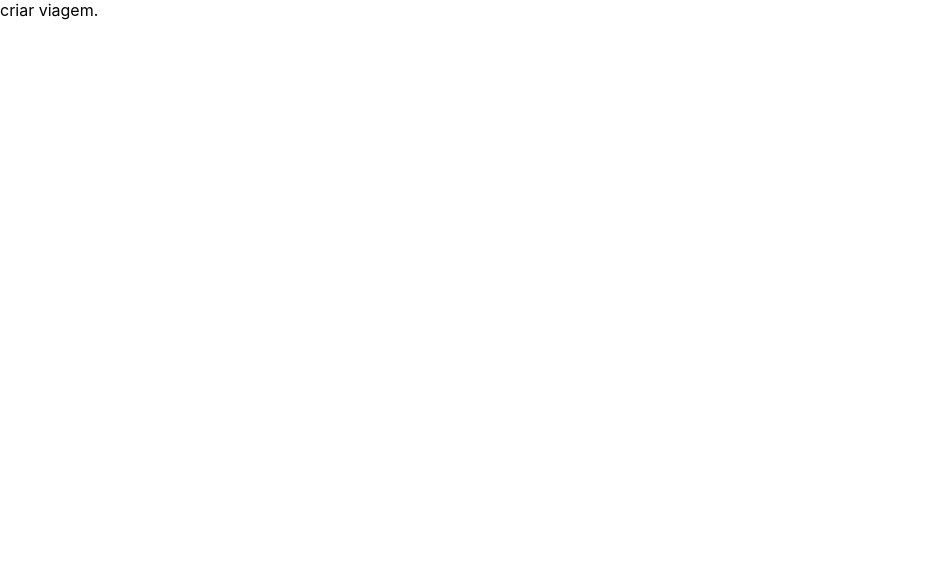
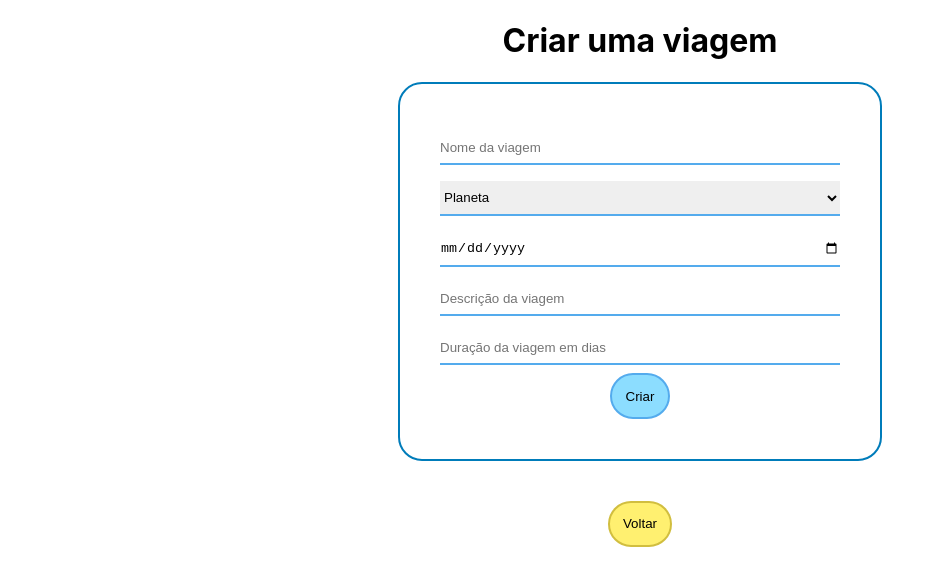
Before and after one commit to future4code/Noh-Ah-Jeong, a React (Create React App) app in the folder semana10/labex/: page /trips/create in a window 1280 px wide. Shown: the top 586 px of the page, without its empty margins (0-944 px from the left). Built offline with nearby package versions, Linux system fonts and the light colour scheme; sample sign-in values are in the browser's storage.

Commit message:
projeto finalizado

```diff
--- a/semana10/labex/src/pages/CreateTripPage/CreateTripPage.js
+++ b/semana10/labex/src/pages/CreateTripPage/CreateTripPage.js
@@ -1,11 +1,128 @@
 import React from "react";
 import useProtectedPage from '../../hooks/useProtectedPage';
+import { useHistory } from 'react-router-dom';
+import { useForm } from "../../hooks/useForm";
+import { MainContainer, Form, Input, Select, ButtonContainer } from "./styled";
+import { BlueButton, YellowButton } from '../../components/Buttons/styled'
+import axios from "axios";
+import { BaseURL, axiosConfig } from '../../constants/API';
 
 function CreateTripPage() {
     useProtectedPage()
 
-    return(
-        <div>criar viagem.</div>
+    const { form, onChange, resetState } = useForm({
+        name: "",
+        planet: "",
+        date: "",
+        description: "",
+        durationInDays: ""
+    })
+
+    const handleInputChange = (event) => {
+        const { name, value } = event.target
+
+        onChange(name, value)
+    }
+
+    const handleSubmittion = (event) => {
+        event.preventDefault()
+
+        createTrip()
+
+        resetState()
+    }
+
+    const createTrip = () => {
+        const body = {
+            "name": form.name,
+            "planet": form.planet,
+            "date": form.date,
+            "description": form.description,
+            "durationInDays": form.durationInDays
+        }
+
+        axios
+            .post(`${BaseURL}/trips`, body, axiosConfig)
+            .then((response) => {
+                alert("Viagem criada!")
+            })
+            .catch((error) => {
+                alert("Erro na criação!")
+            })
+    }
+
+    const history = useHistory()
+
+    const onClickGoBack = () => {
+        history.goBack()
+    }
+
+    return (
+        <MainContainer>
+            <h1>Criar uma viagem</h1>
+
+            <Form onSubmit={handleSubmittion}>
+                <Input
+                    value={form.name}
+                    name="name"
+                    onChange={handleInputChange}
+                    type='text'
+                    pattern='[A-z0-9À-ž\s]{5,}'
+                    title="No mínimo 5 letras"
+                    placeholder="Nome da viagem"
+                    required
+                />
+                <Select
+                    value={form.planet}
+                    name="planet"
+                    onChange={handleInputChange}
+                    required
+                >
+                    <option value="" disabled selected>Planeta</option>
+                    <option value="Mercúrio">Mercúrio</option>
+                    <option value="Vênus">Vênus</option>
+                    <option value="Marte">Marte</option>
+                    <option value="Júpiter">Júpiter</option>
+                    <option value="Saturno">Saturno</option>
+                    <option value="Urano">Urano</option>
+                    <option value="Netuno">Netuno</option>
+                </Select>
+                <Input
+                    value={form.date}
+                    name="date"
+                    onChange={handleInputChange}
+                    type='date'
+                    min="2020-11-20"
+                    title="Deve ser uma data futura"
+                    required
+                />
+                <Input
+                    value={form.description}
+                    name="description"
+                    onChange={handleInputChange}
+                    type='text'
+                    pattern='[A-z0-9À-ž\s]{30,}'
+                    title="No mínimo 30 letras"
+                    placeholder="Descrição da viagem"
+                    required
+                />
+                <Input
+                    value={form.durationInDays}
+                    name="durationInDays"
+                    onChange={handleInputChange}
+                    type='number'
+                    min="50"
+                    title="No mínimo 50 dias"
+                    placeholder="Duração da viagem em dias"
+                    required
+                />
+                <BlueButton>Criar</BlueButton>
+            </Form>
+
+            <ButtonContainer>
+                <YellowButton onClick={onClickGoBack}>Voltar</YellowButton>
+            </ButtonContainer>
+        </MainContainer>
     )
 }
 
--- /dev/null
+++ b/semana10/labex/src/pages/CreateTripPage/styled.js
@@ -0,0 +1,52 @@
+import styled from 'styled-components'
+import { mainBlue, darkBlue } from '../../constants/colors'
+
+export const MainContainer = styled.div`
+    display: flex;
+    flex-direction: column;
+    align-items: center;
+    width: 100vw;
+    height: 100vh;
+`
+
+export const Form = styled.form`
+    display: flex;
+    flex-direction: column;
+    align-items: center;
+    width: 400px;
+    border: 2px solid ${darkBlue};
+    border-radius: 24px;
+    padding: 40px;
+`
+
+export const Input = styled.input`
+    width: 100%;
+    border: none;
+    border-bottom: 2px solid ${mainBlue};
+    padding: 8px 0;
+    margin: 8px 0;
+    outline: none;
+    :hover {
+        border-bottom: 2px solid ${darkBlue}
+    }
+`
+
+export const Select = styled.select`
+    width: 100%;
+    border: none;
+    border-bottom: 2px solid ${mainBlue};
+    padding: 8px 0;
+    margin: 8px 0;
+    outline: none;
+    :hover {
+        border-bottom: 2px solid ${darkBlue}
+    }
+`
+
+export const ButtonContainer = styled.div`
+    display: flex;
+    flex-direction: column;
+    align-items: center;
+    width: 400px;
+    padding-top: 40px;
+`
--- a/semana10/labex/src/pages/ListTripsPage/ListTripsPage.js
+++ b/semana10/labex/src/pages/ListTripsPage/ListTripsPage.js
@@ -5,7 +5,7 @@ import useProtectedPage from '../../hooks/useProtectedPage';
 import { BaseURL } from '../../constants/API';
 import TripCard from '../../components/TripCard/TripCard';
 import { MainContainer, TripListCardContainer, ButtonContainer } from './styled';
-import { YellowButton } from '../../components/Buttons/styled';
+import { YellowButton, BlueButton } from '../../components/Buttons/styled';
 
 function ListTripsPage() {
     useProtectedPage()
@@ -52,6 +52,10 @@ function ListTripsPage() {
         history.push('/')
     }
 
+    const onClickGoToCreateTripPage = () => {
+        history.push('/trips/create')
+    }
+
     return (
         <MainContainer>
             <h1>Lista de Viagens</h1>
@@ -62,6 +66,7 @@ function ListTripsPage() {
 
             <ButtonContainer>
                 <YellowButton onClick={onClickLogout}>Logout</YellowButton>
+                <BlueButton onClick={onClickGoToCreateTripPage}>Criar Viagem</BlueButton>
             </ButtonContainer>
         </MainContainer>
     )
--- a/semana10/labex/src/pages/ListTripsPage/styled.js
+++ b/semana10/labex/src/pages/ListTripsPage/styled.js
@@ -21,7 +21,7 @@ export const TripListCardContainer = styled.div`
 
 export const ButtonContainer = styled.div`
     display: flex;
-    flex-direction: column;
+    justify-content: space-evenly;
     align-items: center;
     width: 400px;
     padding-top: 40px;
--- a/semana10/labex/src/pages/TripDetailsPage/TripDetailsPage.js
+++ b/semana10/labex/src/pages/TripDetailsPage/TripDetailsPage.js
@@ -71,8 +71,8 @@ function TripDetailsPage() {
                         return(
                             <CandidateContainer key={candidate.id}>
                                 {candidate.name}
-                                <ApproveButton onClick={() => decideCandidate(candidate.id, true)}></ApproveButton>
-                                <RejectButton onClick={() => decideCandidate(candidate.id, false)}></RejectButton>
+                                <ApproveButton onClick={() => decideCandidate(candidate.id, true)}>o</ApproveButton>
+                                <RejectButton onClick={() => decideCandidate(candidate.id, false)}>x</RejectButton>
                             </CandidateContainer>
                         )
                     })}
--- a/semana10/labex/src/pages/TripDetailsPage/styled.js
+++ b/semana10/labex/src/pages/TripDetailsPage/styled.js
@@ -40,9 +40,9 @@ export const ButtonContainer = styled.div`
 
 export const ApproveButton = styled.button`
     border: 2px solid ${darkBlue};
-    border-radius: 50%;
+    border-radius: 10%;
     background-color: ${mainBlue};
-    padding: 1em;
+    padding: 0.5em;
     margin: 0 16px;
     cursor: pointer;
     outline: none;
@@ -56,9 +56,9 @@ export const ApproveButton = styled.button`
 
 export const RejectButton = styled.button`
     border: 2px solid ${darkYellow};
-    border-radius: 50%;
+    border-radius: 10%;
     background-color: ${mainYellow};
-    padding: 1em;
+    padding: 0.5em;
     cursor: pointer;
     outline: none;
     :active {
```
